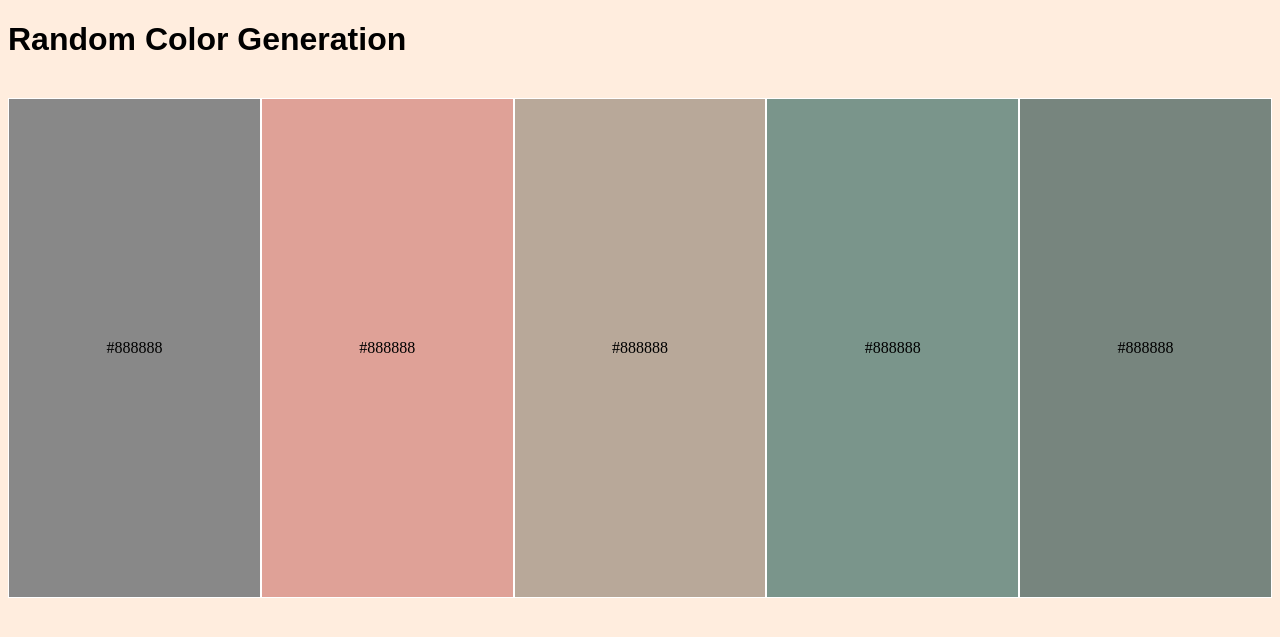
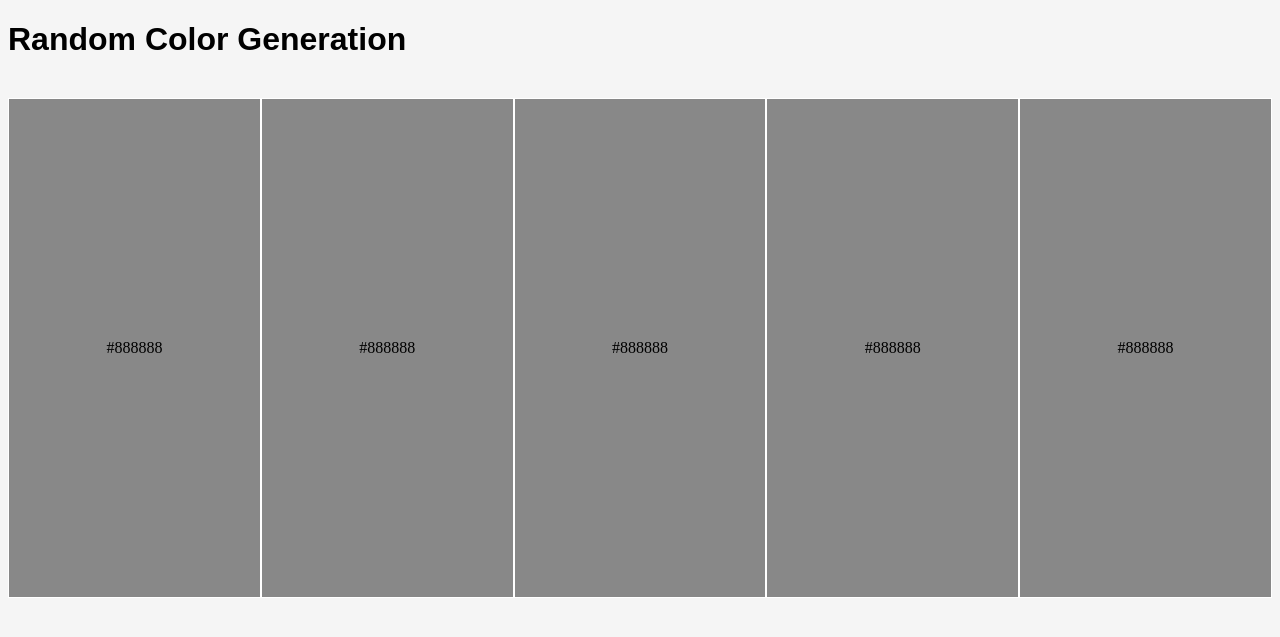
Before and after one commit to yxia1/final_project, a Flask app: template templates/color_result.html in a window 1280 px wide. Shown: the top 637 px of the page. Run offline with Flask 2, Linux system fonts and the light colour scheme; the template is opened without the code that fills it: most values are stand-ins (such as "Sample title", 1, 10 or a date in 2020).

Commit message:
Finish app

```diff
--- a/templates/color_result.html
+++ b/templates/color_result.html
@@ -12,7 +12,7 @@
          font-size: big;
         }
         body{
-          background-color: rgb(255, 237, 222);
+          background-color: whitesmoke;
         }
 
         #check{
@@ -36,7 +36,11 @@
           text-align:center;
         }
         :root {
-          --main-bg-color: {{color1}};
+          --color1: {{color1}};
+          --color2: {{color2}};
+          --color3: {{color3}};
+          --color4: {{color4}};
+          --color5: {{color5}};
         }
 
         </style>
@@ -47,19 +51,19 @@
 <body>
     <h1 style="font-family: sans-serif;">Random Color Generation</h1>
         <br>
-        <div class = "result_bar" style="background-color: var(--main-bg-color)">
+        <div class = "result_bar" style="background-color: var(--color1)">
           <p id = "result_text">{{color1}}</p>
         </div>
-        <div class = "result_bar" style="background-color: #dfa197">
+        <div class = "result_bar" style="background-color: var(--color2)">
           <p id = "result_text">{{color2}}</p>
         </div>
-        <div class = "result_bar" style="background-color: #b8a899">
+        <div class = "result_bar" style="background-color: var(--color3)">
           <p id = "result_text">{{color3}}</p>
         </div>
-        <div class = "result_bar "style="background-color: #7a958b">
+        <div class = "result_bar "style="background-color: var(--color4)">
           <p id = "result_text">{{color4}}</p>
         </div>
-        <div class = "result_bar" style="background-color: #77857e">
+        <div class = "result_bar" style="background-color: var(--color5)">
           <p id = "result_text">{{color5}}</p>
         </div>
 
```
Also changed, not shown: templates/about.html (+12 -0 lines).
